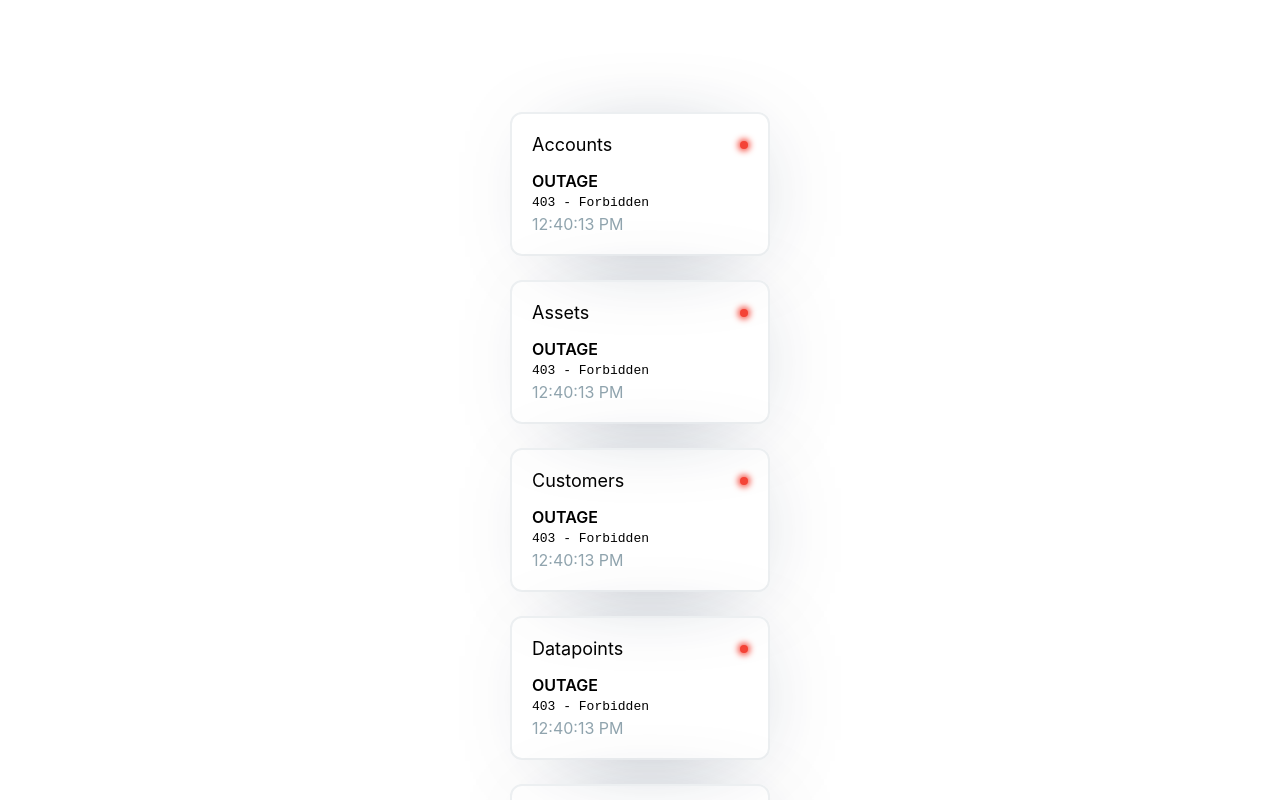
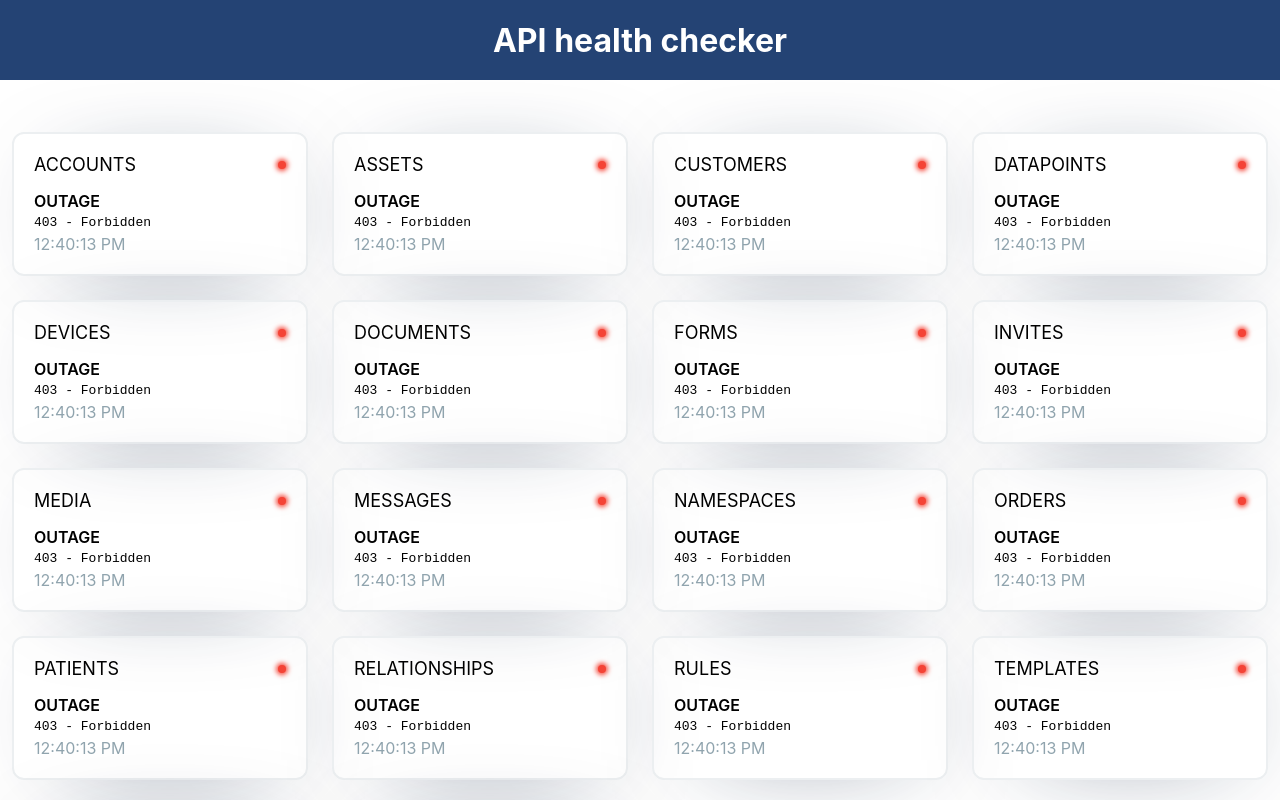
Before and after one commit to eber404/factoryfour-challenge, a React (Create React App) app: page / in a window 1280 px wide. Shown: the top 800 px of the page. Built offline with nearby package versions, Linux system fonts and the light colour scheme; no server answers.

Commit message:
feat: add header

```diff
--- /dev/null
+++ b/src/components/Header/Header.module.css
@@ -0,0 +1,42 @@
+.header {
+  position: absolute;
+  top: 0;
+  right: 0;
+  left: 0;
+  display: flex;
+  justify-content: center;
+  align-items: center;
+  background-color: #244374;
+  width: 100%;
+  height: 80px;
+  margin-bottom: auto;
+  -webkit-box-shadow: 10px 10px 100px -50px rgba(14, 32, 64, 0.74);
+  -moz-box-shadow: 10px 10px 100px -50px rgba(14, 32, 64, 0.74);
+  box-shadow: 10px 10px 100px -50px rgba(14, 32, 64, 0.74);
+}
+
+.header-wrapper {
+  display: flex;
+  width: 100%;
+  max-width: 1280px;
+  margin: 0 auto;
+  padding: 0 12px;
+}
+
+.title {
+  font-size: 24px;
+  color: #fff;
+}
+
+@media (min-width: 768px) {
+  .title {
+    font-size: 28px;
+    color: #fff;
+  }
+}
+
+@media (min-width: 960px) {
+  .title {
+    font-size: 32px;
+  }
+}
--- /dev/null
+++ b/src/components/Header/Header.tsx
@@ -0,0 +1,13 @@
+import cn from 'classnames'
+
+import styles from './Header.module.css'
+
+export function Header() {
+  return (
+    <div className={styles.header}>
+      <div className={cn(styles['header-wapper'])}>
+        <h1 className={styles.title}>API health checker</h1>
+      </div>
+    </div>
+  )
+}
--- /dev/null
+++ b/src/components/Header/index.tsx
@@ -0,0 +1 @@
+export { Header } from './Header'
--- a/src/components/StatusCard/StatusCard.module.css
+++ b/src/components/StatusCard/StatusCard.module.css
@@ -3,7 +3,6 @@
   flex-direction: column;
   gap: 16px;
   width: 100%;
-  min-width: 260px;
   max-width: 400px;
   border-radius: 12px;
   padding: 20px;
@@ -24,13 +23,13 @@
 .title {
   font-size: 18px;
   font-weight: 400;
-  text-transform: capitalize;
+  text-transform: uppercase;
 }
 
 .description {
   font-size: 16px;
   font-weight: 600;
-  text-transform: uppercase;
+  text-transform: capitalize;
 }
 
 .time {
--- a/src/pages/App.css
+++ b/src/pages/App.css
@@ -1,11 +1,34 @@
+.grid-container {
+  display: grid;
+  width: 100%;
+  grid-template-columns: repeat(1, 1fr);
+}
+
+@media (min-width: 768px) {
+  .grid-container {
+    grid-template-columns: repeat(2, 1fr);
+  }
+}
+
+@media (min-width: 960px) {
+  .grid-container {
+    grid-template-columns: repeat(3, 1fr);
+  }
+}
+
+@media (min-width: 1280px) {
+  .grid-container {
+    grid-template-columns: repeat(4, 1fr);
+  }
+}
+
 .container {
-  display: flex;
   flex-direction: column;
   align-items: center;
   width: 100%;
   max-width: 1280px;
   margin: 0 auto;
-  padding-top: 100px;
+  padding-top: 120px;
 }
 
 .status-card-container {
@@ -13,5 +36,5 @@
   justify-content: center;
   width: 100%;
   margin: 12px 0;
-  padding: 0 24px;
+  padding: 0 12px;
 }
--- a/src/pages/App.tsx
+++ b/src/pages/App.tsx
@@ -5,6 +5,7 @@ import { useHealthStatus } from '@/contexts/HealthStatusContext'
 import { startPolling } from '@/utils/polling'
 
 import './App.css'
+import { Header } from '@/components/Header/Header'
 
 const DEFAULT_POLLING_INTERVAL_MS = 15_000
 
@@ -20,14 +21,19 @@ function App() {
   const shouldRender = statuses.length > 0
 
   return (
+    <>
+      <Header />
       <div className="container">
+        <div className="grid-container">
           {shouldRender &&
             statuses.map((status) => (
-          <div className="status-card-container" key={status.hostname}>
+              <div className="status-card-container" key={status.id}>
                 <StatusCard status={status} />
               </div>
             ))}
         </div>
+      </div>
+    </>
   )
 }
 
--- a/src/styles/global.css
+++ b/src/styles/global.css
@@ -10,7 +10,6 @@ body {
   display: flex;
   justify-content: center;
   align-items: center;
-  width: 100%;
   font-family: -apple-system, BlinkMacSystemFont, 'Segoe UI', 'Roboto', 'Oxygen',
     'Ubuntu', 'Cantarell', 'Fira Sans', 'Droid Sans', 'Helvetica Neue',
     sans-serif;
@@ -18,6 +17,10 @@ body {
   -moz-osx-font-smoothing: grayscale;
 }
 
+#root {
+  width: 100%;
+}
+
 code {
   font-family: source-code-pro, Menlo, Monaco, Consolas, 'Courier New',
     monospace;
```
Lines whose indentation alone changed are shown as unchanged.
